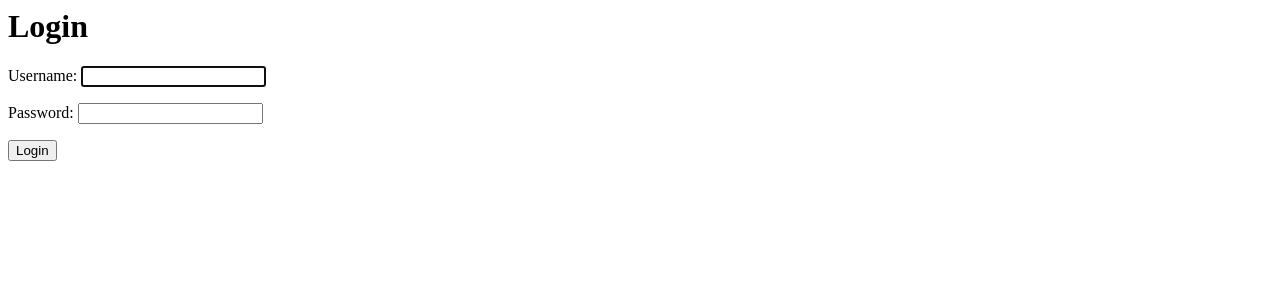
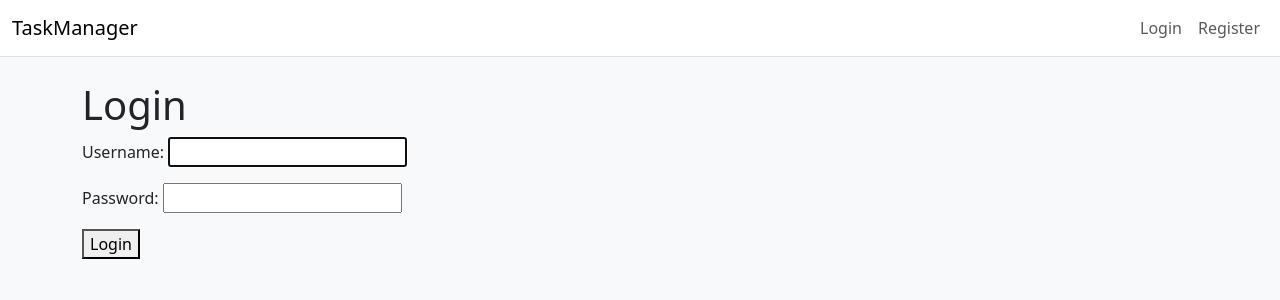
Before and after one commit to njannati1991/django-task_manager, a Django app: page /accounts/login/ in a window 1280 px wide. Shown: the top 300 px of the page. Run offline with Django 5.2, Linux system fonts and the light colour scheme; parts of the project's set-up code (start-up, migrations or seed data) failed here and were passed over.

Commit message:
modified: accounts templates, bogfixed: logout and auto login after register

```diff
--- a/accounts/forms.py
+++ b/accounts/forms.py
@@ -9,3 +9,9 @@ class CustomUserCreationForm(UserCreationForm):
     class Meta:
         model = User
         fields = ('username', 'email', 'mobile', 'national_id')
+
+
+    def __init__(self, *args, **kwargs):
+        super().__init__(*args, **kwargs)
+        for field in self.fields.values():
+            field.widget.attrs.update({'class': 'form-control'})
--- a/accounts/templates/registration/login.html
+++ b/accounts/templates/accounts/login.html
@@ -1,3 +1,10 @@
+{% extends 'base.html' %}
+
+{% block title %} Login {% endblock %}
+
+
+
+{% block content %}
 <h1>Login</h1>
 
 <form method="post">
@@ -11,3 +18,5 @@
     </button>
 
 </form>
+
+{% endblock %}
--- a/accounts/templates/accounts/register.html
+++ b/accounts/templates/accounts/register.html
@@ -1,3 +1,8 @@
+{% extends 'base.html' %}
+
+{% block title %} Register {% endblock %}
+
+{% block content %}
 <h1>Register</h1>
 
 <form method="post">
@@ -11,3 +16,4 @@
     </button>
 
 </form>
+{% endblock %}
--- a/accounts/urls.py
+++ b/accounts/urls.py
@@ -1,11 +1,14 @@
 from django.urls import path
 from .views import (
     RegisterView,
+    UserLoginView,
+    UserLogoutView,
 
 )
 
 
 urlpatterns = [
     path('register/', RegisterView.as_view(), name='register'),
-
+    path('login/', UserLoginView.as_view(), name='login'),
+    path('logout/', UserLogoutView.as_view(), name='logout'),
 ]
--- a/accounts/views.py
+++ b/accounts/views.py
@@ -1,6 +1,9 @@
-from django.shortcuts import render
+from django.shortcuts import render, redirect
 from django.views.generic import CreateView
+from django.contrib.auth.mixins import LoginRequiredMixin
 from django.urls import reverse_lazy
+from django.contrib.auth import login
+from django.contrib.auth.views import LoginView, LogoutView
 
 from .forms import CustomUserCreationForm
 
@@ -9,4 +12,18 @@ from .forms import CustomUserCreationForm
 class RegisterView(CreateView):
     form_class = CustomUserCreationForm
     template_name = 'accounts/register.html'
-    success_url = reverse_lazy('login')
+    success_url = reverse_lazy('workspace-list')
+
+    def form_valid(self, form):
+
+        user = form.save()
+        login(self.request, user)
+
+        return super().form_valid(form)
+
+
+class UserLoginView(LoginView):
+    template_name = 'accounts/login.html'
+
+class UserLogoutView(LoginRequiredMixin, LogoutView):
+    next_page = 'login'
--- a/src/settings.py
+++ b/src/settings.py
@@ -56,7 +56,7 @@ ROOT_URLCONF = 'src.urls'
 TEMPLATES = [
     {
         'BACKEND': 'django.template.backends.django.DjangoTemplates',
-        'DIRS': [],
+        'DIRS': [BASE_DIR, 'templates'],
         'APP_DIRS': True,
         'OPTIONS': {
             'context_processors': [
@@ -131,4 +131,4 @@ DEFAULT_AUTO_FIELD = 'django.db.models.BigAutoField'
 AUTH_USER_MODEL = 'accounts.User'
 
 LOGIN_REDIRECT_URL = '/workspaces/'
-LOGOUT_REDIRECT_URL = '/accounts/login/'
+# LOGOUT_REDIRECT_URL = 'login'
--- a/src/urls.py
+++ b/src/urls.py
@@ -20,7 +20,5 @@ from django.urls import include, path
 urlpatterns = [
     path('admin/', admin.site.urls),
     path('accounts/', include('accounts.urls')),
-    path('accounts/', include('django.contrib.auth.urls')),
-
     path('workspaces/', include('workspaces.urls')),
 ]
--- /dev/null
+++ b/templates/base.html
@@ -0,0 +1,39 @@
+<!DOCTYPE html>
+<html lang="en">
+<head>
+    <meta charset="UTF-8">
+    <title>{% block title %}Task Manager{% endblock %}</title>
+    <link rel="stylesheet"
+          href="https://cdn.jsdelivr.net/npm/bootstrap@5.3.3/dist/css/bootstrap.min.css">
+</head>
+<body class="bg-light">
+
+    <nav class="navbar navbar-expand-lg bg-white border-bottom mb-4">
+        <div class="container-fluid">
+            <a class="navbar-brand" href="/">TaskManager</a>
+            <ul class="navbar-nav ms-auto">
+                {% if user.is_authenticated %}
+                    <li class="nav-item nav-link">Hello {{ user.username }}</li>
+                    <form action="{% url 'logout' %}" method="post">
+                        {% csrf_token %}
+                    <li class="nav-item"><button class="nav-link btn btn-link" type="submit">Logout</button></li>
+                    </form>
+                {% else %}
+                    <li class="nav-item"><a class="nav-link" href="{% url 'login' %}">Login</a></li>
+                    <li class="nav-item"><a class="nav-link" href="{% url 'register' %}">Register</a></li>
+                {% endif %}
+            </ul>
+        </div>
+    </nav>
+
+    <div class="container">
+        {% if messages %}
+            {% for m in messages %}
+                <div class="alert alert-info">{{ m }}</div>
+            {% endfor %}
+        {% endif %}
+
+        {% block content %}{% endblock %}
+    </div>
+</body>
+</html>
```
Also changed, not shown: accounts/templates/registration/logout.html (deleted, +0 -9 lines), workspaces/templates/workspaces/workspace_create.html (+11 -0 lines), workspaces/templates/workspaces/workspace_list.html (+13 -15 lines).
